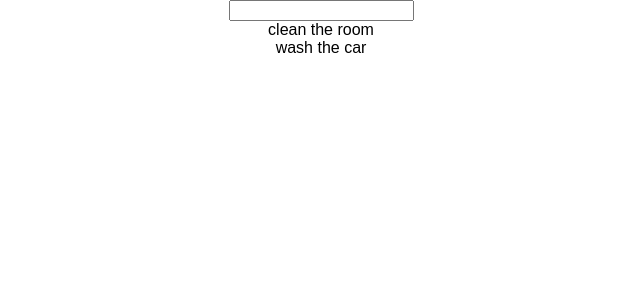
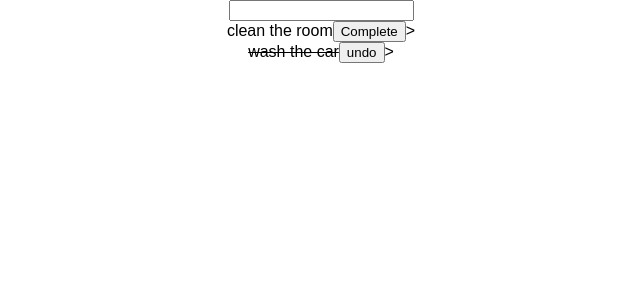
Before and after one commit to ali1129js/SimpleTodoReact-, a React (Create React App) app in the folder simpletodo/: page / in a window 1280 px wide. Shown: the top 300 px of the page, without its empty margins (319-959 px from the left). Built offline with nearby package versions, Linux system fonts and the light colour scheme.

Commit message:
Text Decoration and Boolean use from props

```diff
--- a/simpletodo/src/Components/Task.js
+++ b/simpletodo/src/Components/Task.js
@@ -2,14 +2,18 @@
  * @Author: Ali Ismail
  * @Date:   2018-03-31T11:02:15+02:00
  * @Last modified by:   Ali Ismail
- * @Last modified time: 2018-03-31T15:37:05+02:00
+ * @Last modified time: 2018-04-01T12:31:04+02:00
  */
  import React, { Component } from 'react';
  class Task extends Component {
    render() {
      return (
        <div className="Task">
-       <span>{this.props.todo.value}</span>
+       <span
+         style={{ textDecoration: this.props.todo.done ? 'line-through' : 'none'}}>
+         {this.props.todo.value}
+       </span>
+       <button>{this.props.todo.done ? 'undo' : 'Complete'}</button>>
        </div>
      )
    }
```
